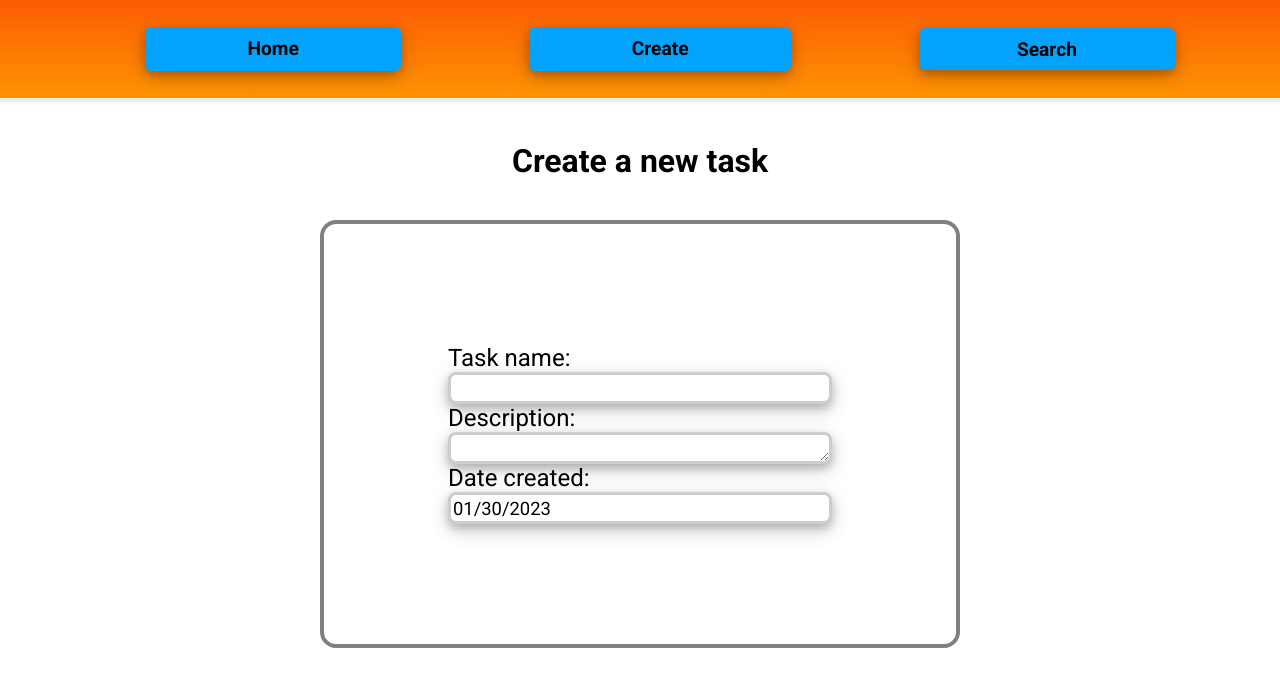
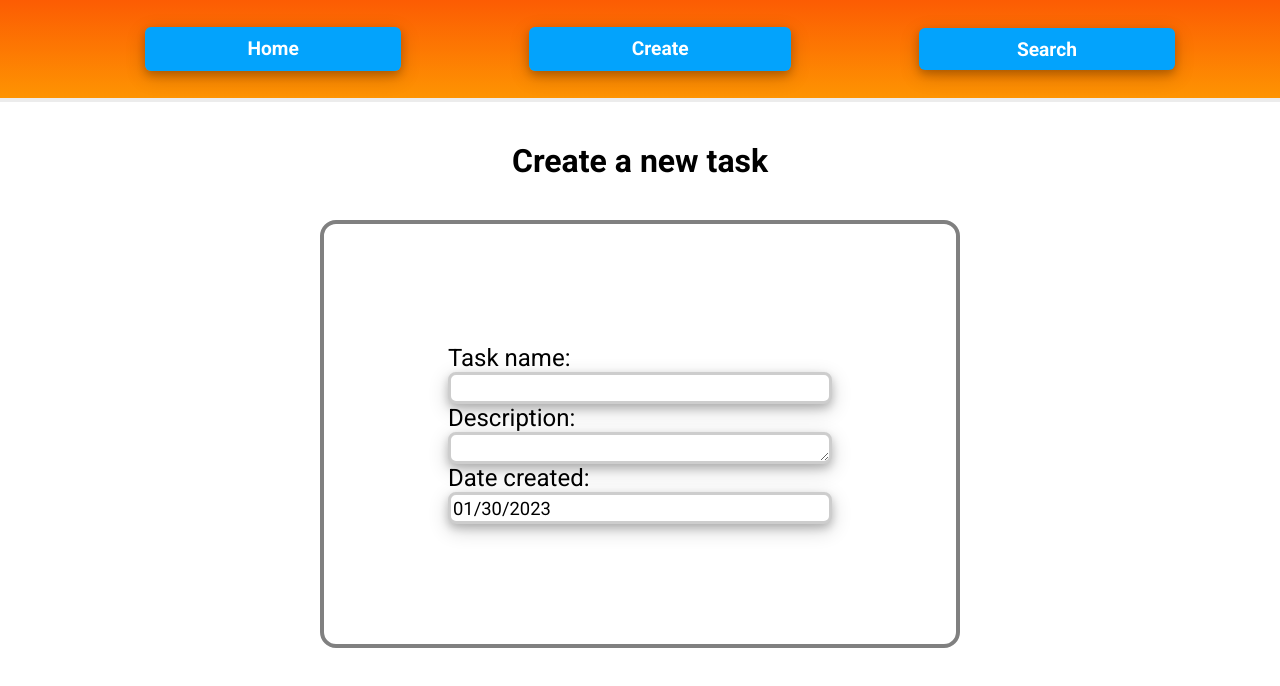
Before and after one commit to sadsewd/to-do-list-app, a React (Create React App) app: page / in a window 1280 px wide. Shown: the top 686 px of the page. Built offline with nearby package versions, Linux system fonts and the light colour scheme.

Commit message:
added submit to search field and some minor visual changes to buttons

```diff
--- a/src/Components/header.js
+++ b/src/Components/header.js
@@ -28,11 +28,11 @@ const A = styled.a`
   box-shadow: ${BoxShadow};
   padding: 0.8vw 8vw;
   border-radius: 6px;
-  color: Black;
+  color: white;
   font-weight: bold;
   font-size: 1.5vw;
   &:hover {
-    color: white;
+    color: rgb(254, 148, 2);
     box-shadow: ${BoxShadowA};
   }
 `;
@@ -48,7 +48,7 @@ const Input = styled.input`
   font-size: 1.5vw;
   &::placeholder {
     text-align: center;
-    color: black;
+    color: white;
     font-weight:bold;
     transition: ease-out .3s;
   }
@@ -64,7 +64,7 @@ const Input = styled.input`
   &:hover{
     box-shadow: ${BoxShadowA};
     &::placeholder {
-      color: white;
+      color: rgb(254, 148, 2);
       transition: ease-out .3s;
     }
   }
@@ -81,7 +81,10 @@ export default function Header() {
           <A href="/">Create</A>
         </li>
         <li>
-          <Input type="text" id="Search" placeholder="Search" />
+          <form>
+            <Input type="text" id="Search" placeholder="Search" />
+            <input type="submit" hidden />
+          </form>
         </li>
       </Ul>
       <script
```
